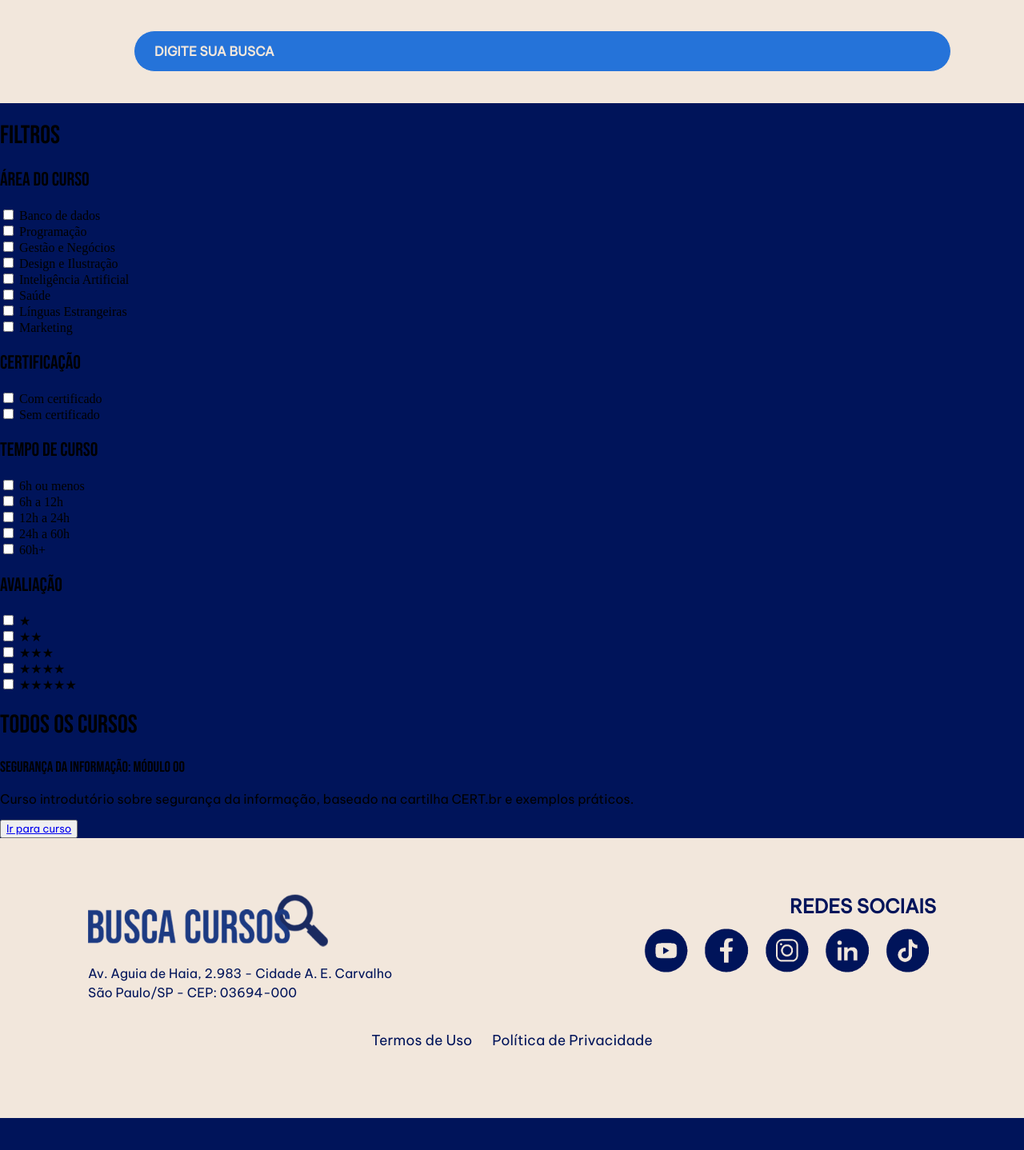
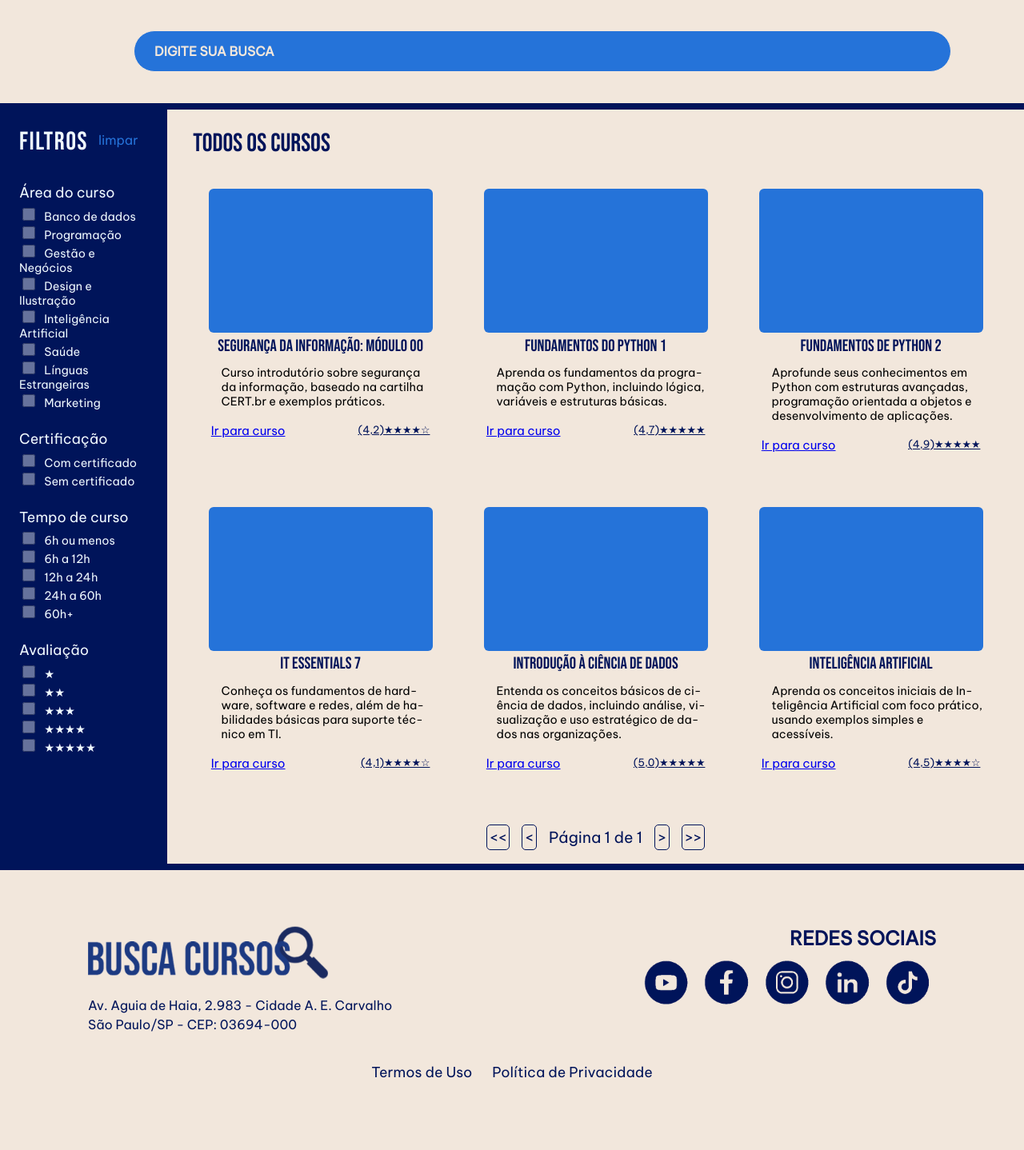
Before and after one commit to Gabidanety/ProjetoIntegrado_DSM, a PHP site: page /Pages/pagesCursos.html in a window 1280 px wide; the page is wider, and only the part inside the window is pictured. Shown: the part 133-1571 px from the top of that part at 80% size. Before the commit the page ends 1531 px from the top of that part, so only its background shows below. Run offline with PHP 8.4, Linux system fonts and the light colour scheme.

Commit message:
atualização css pageCursos

```diff
--- a/Css/styles.css
+++ b/Css/styles.css
@@ -597,3 +597,173 @@ footer a{
 footer a:hover{
     color: var(--cinza);
 }
+
+/* Área de pesquisa dos cursos: filtros */
+.div_filtros {
+    font-family: vietnam;
+    background-color:var(--azul-escuro);
+    color: var(--branco);
+    padding: 1.5rem;
+    max-width: 250px;
+    width: 300px;
+}
+
+.filtros-header {
+    display: flex;
+    justify-content: space-between;
+    align-items: center;
+    margin-bottom: 1rem;
+    margin-top: -1rem;
+}
+
+.filtros-header h1{
+    font-family: bebas;
+    font-size: 2rem;
+    color: var(--branco);
+    letter-spacing: 0.1rem;
+    margin-bottom: 1rem;
+}
+
+.btn-limpar {
+    font-family: vietnam;
+    font-size: 1rem;
+    color: var(--azul-normal);
+    text-decoration: none;
+    padding: 0.3rem 0.8rem;
+    border-radius: 0.5rem;
+}
+
+.btn-limpar:hover {
+    background-color: rgba(37, 115, 217, 0.3);
+    color: var(--branco-bege)
+}
+
+.div_filtros input[type="checkbox"] {
+    width: 1rem;
+    height: 1rem;
+    cursor: pointer;
+    margin-right: 0.5rem;
+    opacity: 0.4;
+}
+
+.div_filtros input[type="checkbox"]:checked {
+    opacity: 1;
+}
+
+.div_select {
+    margin-bottom: 1.5rem;
+    font-size: 0.9rem;
+}
+
+.div_select h2 {
+    font-family: vietnam;
+    font-size: 1.1rem;
+    font-weight: normal;
+    margin-bottom: 0.3rem;
+}
+/* Área de pesquisa dos cursos*/
+.conteudo-principal {
+    display:flex;
+    align-items: flex-start;
+}
+
+main {
+    background-color: var(--branco-bege);
+    padding: 2px;
+    margin-top: 0.5rem;
+    margin-bottom: 0.5rem;
+}
+
+main h1 {
+    font-size: 2rem;
+    color: var(--azul-escuro);
+    padding-left: 30px;
+}
+
+.div-cursos {
+    display: flex;
+    flex-wrap: wrap;
+    gap:2rem;
+    justify-content: center;
+}
+
+.card_curso {
+    background-color: transparent;
+    border-radius: 8px;
+    width: 280px;
+    padding: 1rem;
+    display: flex;
+    flex-direction: column;
+
+}
+
+.descricao {
+    font-family: vietnam;
+    font-size: 0.9rem;
+    hyphens: auto;
+    overflow-wrap: break-word;
+    padding-left: 1rem;
+    margin-top: 0.6rem;
+}
+
+.card_curso h3 {
+    text-align: center;
+    color: var(--azul-escuro);
+    font-family: bebas;
+    font-size: 1.3rem;
+    margin: 0.2rem 0;
+
+
+}
+
+.info-curso {
+    display: flex;
+    justify-content: space-between;
+    font-size: 0.8rem;
+    padding: 0.2rem;
+}
+
+.botoes {
+    font-size: 0.95rem;
+    font-family: bebas;
+}
+
+.avaliacao {
+    color:var(--azul-escuro);
+    cursor: pointer;
+    font-size: 0.8rem;
+}
+
+.image_curso {
+    width: 100%;
+    height: 180px;
+    background-color: var(--azul-normal);
+    border-radius: 6px;
+}
+
+.div-pag {
+    font-family: vietnam;
+    font-size: 1.2rem;
+    display: flex;
+    align-items: center;
+    gap: 15px;
+    text-align: center;
+    justify-content: center;
+    margin-top: 2rem;
+    color: var(--azul-escuro)
+
+}
+
+.pag {
+    cursor: pointer;
+    background-color: transparent;
+    border: 1px solid var(--azul-escuro);
+    border-radius: 5px;
+    padding: 3px;
+}
+.pag:hover {
+
+    color: var(--branco);
+    background-color: var(--azul-escuro);
+    border: 1px solid var(--azul-escuro);
+}
--- a/Pages/pagesCursos.html
+++ b/Pages/pagesCursos.html
@@ -56,10 +56,13 @@
                 </div>
 
             </div>
-
+        <div class="conteudo-principal">
             <!--FILTROS -->
             <div class="div_filtros">
+                <div class="filtros-header">
                     <h1>FILTROS</h1>
+                    <a href="#" class="btn-limpar">limpar</a>
+                </div>
 
                     <div class="div_select">
 
@@ -173,35 +176,117 @@
 
             <!--Cursos -->
             <main>
-                <h1> Todos os Cursos</h1>
-            </main>
-            <main class="Cursos">
+                 <h1>todos os cursos</h1>
+                <div class="div-cursos">
+                    <div class="card_curso">
                         <div class="image_curso">
                         <!--aqui vai uma imagem relacionada ao curso -->
                         </div>
+                        <h3>Segurança da Informação: Módulo 00</h3>
+                        <p class="descricao">Curso introdutório sobre segurança da informação, baseado na cartilha CERT.br e exemplos práticos.</p>
+                        <div class="info-curso">
+                            <div class="botoes">
+                                <a href="https://www.cursoemvideo.com/curso/seguranca-da-informacao-modulo-00/" target="_blank"> Ir para curso
+                                </a>
+
+                            </div>
+                            <a href="#" class="avaliacao">(4,2)★★★★☆</a>
+                        </div>
+
+                    </div>
+
                     <div class="card_curso">
-                    <h3>Segurança da Informação: Módulo 00</h3>
-                    <p>Curso introdutório sobre segurança da informação, baseado na cartilha CERT.br e exemplos práticos.</p>
+
+                        <div class="image_curso">
+                        <!--aqui vai uma imagem relacionada ao curso -->
+                        </div>
+                        <h3>Fundamentos do Python 1</h3>
+                        <p class="descricao">Aprenda os fundamentos da programação com Python, incluindo lógica, variáveis e estruturas básicas.</p>
+                        <div class="info-curso">
                             <div class="botoes">
-                        <button class="bt_info">
-                        <a href="https://www.cursoemvideo.com/curso/seguranca-da-informacao-modulo-00/" target="_blank"> Ir para curso</a>
-                        </button>
+                                <a href="https://www.netacad.com/pt/courses/python-essentials-1?courseLang=pt-BR" target="_blank"> Ir para curso
+                                </a>
+                            </div>
+                            <a href="#" class="avaliacao">(4,7)★★★★★</a>
+                        </div>
+                    </div>
 
+                    <div class="card_curso">
+                        <div class="image_curso">
+                        <!--aqui vai uma imagem relacionada ao curso -->
+                        </div>
+                        <h3>Fundamentos de Python 2</h3>
+                        <p class="descricao">Aprofunde seus conhecimentos em Python com estruturas avançadas, programação orientada a objetos e desenvolvimento de aplicações.</p>
+                        <div class="info-curso">
+                            <div class="botoes">
+                                <a href="https://www.netacad.com/pt/courses/python-essentials-2?courseLang=pt-BR" target="_blank"> Ir para curso
+                                </a>
+
+                            </div>
+                            <a href="#" class="avaliacao">(4,9)★★★★★</a>
+                        </div>
+                    </div>
+
+                    <div class="card_curso">
+                        <div class="image_curso">
+                        <!--aqui vai uma imagem relacionada ao curso -->
+                        </div>
+                        <h3>IT Essentials 7</h3>
+                        <p class="descricao">Conheça os fundamentos de hardware, software e redes, além de habilidades básicas para suporte técnico em TI.</p>
+                        <div class="info-curso">
+                            <div class="botoes">
+                                <a href="https://www.netacad.com/pt/courses/it-essentials-7?courseLang=pt-BR" target="_blank"> Ir para curso
+                                </a>
+                            </div>
+                            <a href="#" class="avaliacao">(4,1)★★★★☆</a>
+                        </div>
+                    </div>
+
+                    <div class="card_curso">
+
+                        <div class="image_curso">
+                        <!--aqui vai uma imagem relacionada ao curso -->
+                        </div>
+                        <h3>Introdução à Ciência de Dados</h3>
+                        <p class="descricao">Entenda os conceitos básicos de ciência de dados, incluindo análise, visualização e uso estratégico de dados nas organizações.</p>
+                        <div class="info-curso">
+                            <div class="botoes">
+                                <a href="https://educacao-executiva.fgv.br/cursos/online/curta-media-duracao-online/introducao-ciencia-de-dados#ancora-4" target="_blank"> Ir para curso
+                                </a>
+                            </div>
+                            <a href="#" class="avaliacao">(5,0)★★★★★</a>
+                        </div>
+                    </div>
+
+                    <div class="card_curso">
+
+                        <div class="image_curso">
+                        <!--aqui vai uma imagem relacionada ao curso -->
+                        </div>
+                        <h3>Inteligência Artificial</h3>
+                        <p class="descricao">Aprenda os conceitos iniciais de Inteligência Artificial com foco prático, usando exemplos simples e acessíveis.</p>
+                        <div class="info-curso">
+                            <div class="botoes">
+                                <a href="https://www.cursoemvideo.com/curso/curso-gratis-de-inteligencia-artificial/" target="_blank"> Ir para curso
+                                </a>
+                            </div>
+                            <a href="#" class="avaliacao">(4,5)★★★★☆</a>
                         </div>
                     </div>
 
 
+                </div>
+                <div class="div-pag">
+                    <a class="pag"><<</a>
+                    <a class="pag"><</a>
+                    <p>Página 1 de 1</p>
+                    <a class="pag">></a>
+                    <a class="pag">>></a>
+                </div>
+
 
             </main>
-
-
-
-
-
-
-
-
-
+        </div>
 
 
 
```
Lines whose indentation alone changed are shown as unchanged.
